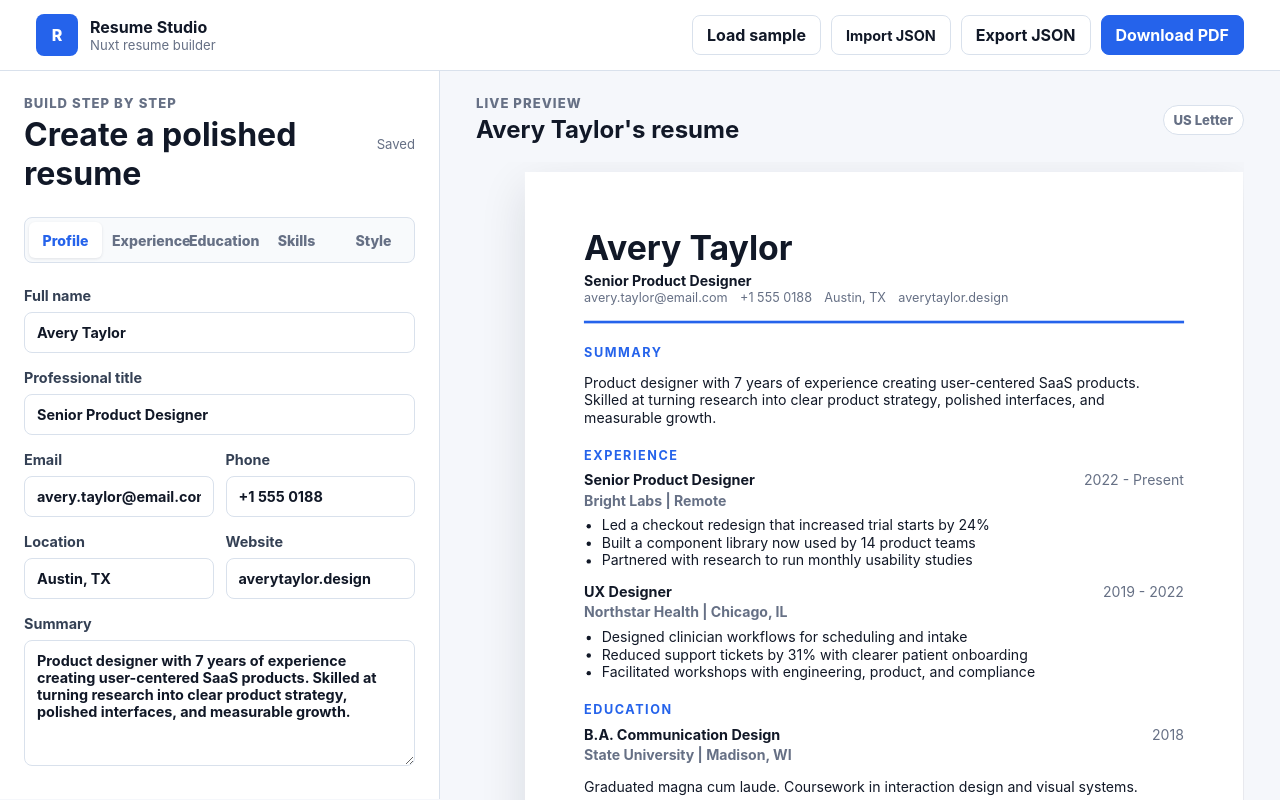
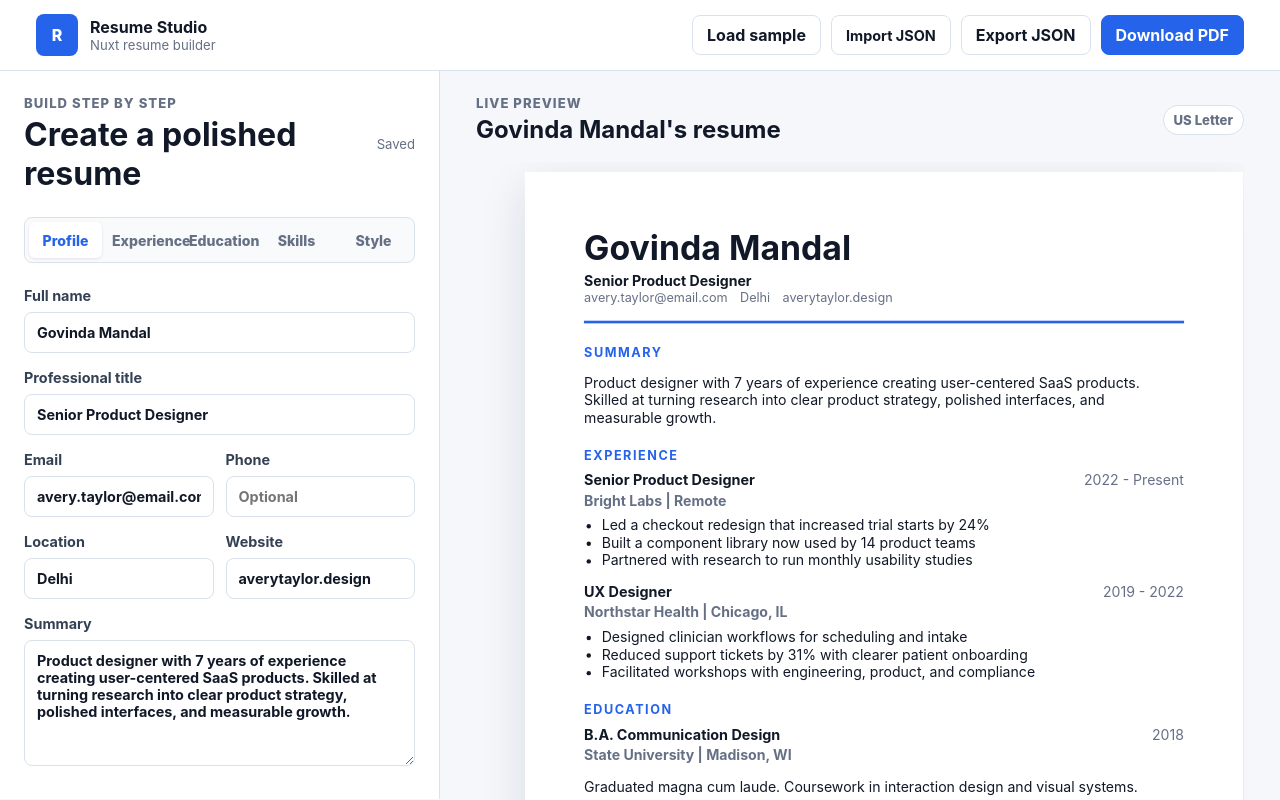
Before and after one commit to govindamandal/resume-builder, a Nuxt app: page / in a window 1280 px wide. Shown: the top 800 px of the page. Built offline with nearby package versions, Linux system fonts and the light colour scheme.

Commit message:
Update default resume profile

```diff
--- a/app.vue
+++ b/app.vue
@@ -38,11 +38,11 @@ interface ResumeDraft {
 const STORAGE_KEY = "resume-studio-draft";
 
 const sampleData: ResumeDraft = {
-  name: "Avery Taylor",
+  name: "Govinda Mandal",
   title: "Senior Product Designer",
   email: "avery.taylor@email.com",
-  phone: "+1 555 0188",
-  location: "Austin, TX",
+  phone: "",
+  location: "Delhi",
   website: "averytaylor.design",
   summary:
     "Product designer with 7 years of experience creating user-centered SaaS products. Skilled at turning research into clear product strategy, polished interfaces, and measurable growth.",
@@ -282,7 +282,7 @@ onMounted(() => {
           <section v-show="activeTab === 'profile'" class="form-section active">
             <label>
               Full name
-              <input v-model="resume.name" name="name" placeholder="Avery Taylor" />
+              <input v-model="resume.name" name="name" placeholder="Govinda Mandal" />
             </label>
             <label>
               Professional title
@@ -295,13 +295,13 @@ onMounted(() => {
               </label>
               <label>
                 Phone
-                <input v-model="resume.phone" name="phone" placeholder="+1 555 0188" />
+                <input v-model="resume.phone" name="phone" placeholder="Optional" />
               </label>
             </div>
             <div class="field-grid">
               <label>
                 Location
-                <input v-model="resume.location" name="location" placeholder="Austin, TX" />
+                <input v-model="resume.location" name="location" placeholder="Delhi" />
               </label>
               <label>
                 Website
```
